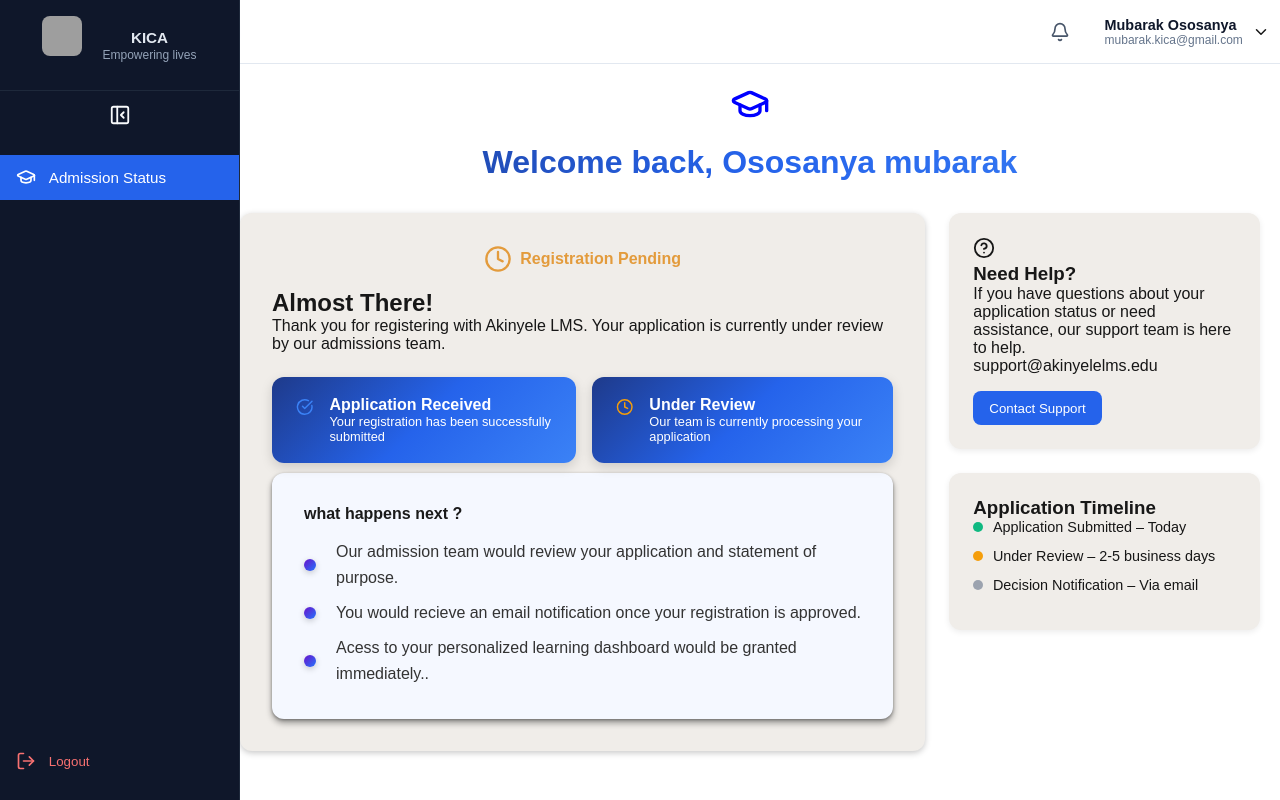
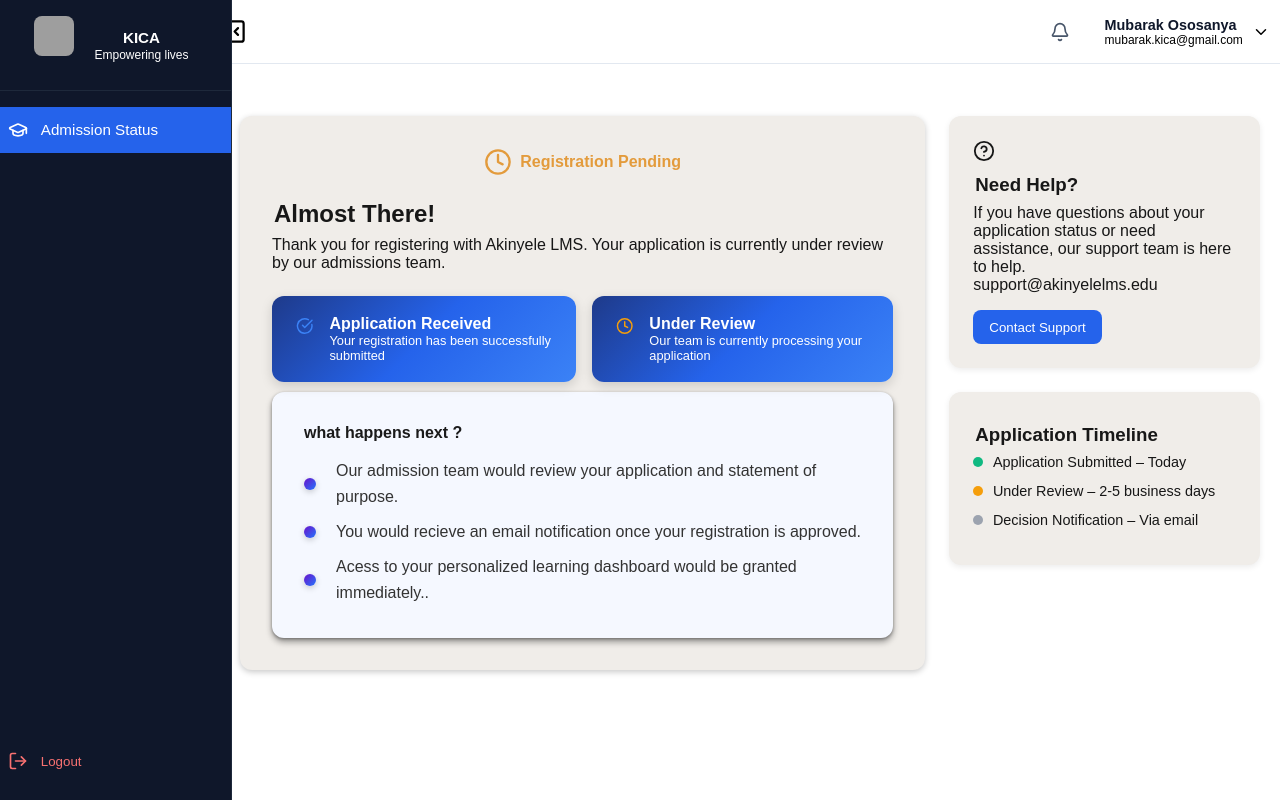
Before and after one commit to Viktorpeters/AkinyeleLms, a Next.js app: page /dashboard in a window 1280 px wide. Built offline with nearby package versions, Linux system fonts and the light colour scheme; grey boxes are pictures that could not be loaded.

Commit message:
updated code

```diff
--- a/src/app/(landing-page)/globals.css
+++ b/src/app/(landing-page)/globals.css
@@ -69,6 +69,7 @@ body {
   overflow-x: hidden;
   scroll-behavior: smooth;
   font-family: var(--font-poppins), sans-serif;
+  /* background: #000; */
 }
 
 body {
--- a/src/app/dashboard/dashboard.module.css
+++ b/src/app/dashboard/dashboard.module.css
@@ -28,6 +28,14 @@
   padding: 2rem;
   border-radius: 12px;
   box-shadow: 0 2px 6px rgba(0, 0, 0, 0.218);
+}
+
+.statusCard h2 {
+  padding: 8px 2px;
+}
+
+.sidebar h3 {
+  padding: 8px 2px;
 }
 
 .statusHeader {
--- a/src/app/dashboard/page.tsx
+++ b/src/app/dashboard/page.tsx
@@ -7,8 +7,8 @@ const Page = () => {
     <div>
       {/* Welcome Section */}
       <div className={styles.welcomecont}>
-        <GraduationCap color="blue" size={40} />
-        <h1>Welcome back, Ososanya mubarak</h1>
+        {/* <GraduationCap color="blue" size={40} /> */}
+        {/* <h1>Welcome back, Ososanya mubarak</h1> */}
         {/* <p>
           Lorem ipsum dolor sit amet consectetur, adipisicing elit. Animi
           ducimus odit eos aspernatur nisi!
--- a/src/components/DashHeader.module.css
+++ b/src/components/DashHeader.module.css
@@ -1,14 +1,15 @@
 .header {
   height: 64px;
-  background: #ffffff;
+  /* background: #ffffff; */
   border-bottom: 1px solid #e2e8f0;
+  color: black;
   display: flex;
   align-items: center;
   justify-content: space-between;
   /* padding: 0 1.5rem; */
   position: sticky;
   top: 0;
-  z-index: 999;
+  /* z-index: 999; */
 }
 
 
@@ -57,7 +58,7 @@
   top: 50%;
   left: 8px;
   transform: translateY(-50%);
-  color: #64748b;
+  /* color: #64748b; */
 }
 
 
@@ -115,7 +116,7 @@
 
 .userEmail {
   font-size: 0.75rem;
-  color: #64748b;
+  /* color: #64748b; */
 }
 
 /* DashHeader.module.css */
@@ -123,10 +124,10 @@
 .toggleBtn {
   background: none;
   border: none;
-  color: #f8fafc;
+  /* color: #f8fafc; */
   cursor: pointer;
   display: flex;
   align-items: center;
   justify-content: center;
-  margin-right: 1rem;
+  margin-right: 2rem;
 }
--- a/src/components/DashHeader.tsx
+++ b/src/components/DashHeader.tsx
@@ -23,7 +23,7 @@ const DashHeader: React.FC<DashHeaderProps> = ({ sidebarOpen, onToggle }) => {
       <div className={styles.left}>
         {/* Sidebar toggle button moved here */}
         <button className={styles.toggleBtn} onClick={onToggle}>
-          {sidebarOpen ? <PanelLeftClose size={22} /> : <PanelRightOpen size={22} />}
+          {sidebarOpen ? <PanelLeftClose color="black" size={27} /> : <PanelRightOpen color="black" size={27} />}
         </button>
 
         {/* Optional: logo/title */}
--- a/src/components/Sidebar.module.css
+++ b/src/components/Sidebar.module.css
@@ -1,12 +1,12 @@
 .sidebar {
   height: 100vh;
   background: #0f172a;
-  color: #f8fafc;
+  color: white;
   display: flex;
   flex-direction: column;
   position: fixed;
   top: 0;
-  left: 0;
+  left: -.5rem;
   transition: width 0.3s ease, transform 0.3s ease;
   overflow: hidden;
   border-right: 1px solid #1e293b;
@@ -41,7 +41,7 @@
 .subtitle {
   font-size: 0.75rem;
   font-weight: 400;
-  color: #94a3b8;
+  /* color: #94a3b8;  */
   margin-top: 2px;
   text-align: center;
 }
@@ -60,14 +60,15 @@
 .welcome {
   font-size: 0.95rem;
   font-weight: 600;
-  color: #e2e8f0;
+  /* color: #e2e8f0; */
   text-align: center;
 }
 
 .toggleBtn {
   background: none;
   border: none;
-  color: #f8fafc;
+  /* color: #f8fafc; */
+  color: black;
   margin: 0.8rem auto;
   cursor: pointer;
   display: flex;
@@ -105,6 +106,12 @@
   display: flex;
   align-items: center;
   justify-content: center;
+}
+
+
+
+.sidetoggle {
+  /* color: red; */
 }
 
 .label {
@@ -156,6 +163,12 @@
 }
  */
 
+
+
+ .toggleBtn {
+  display: none;
+ }
+
 /* Mobile only at 750px */
 @media (max-width: 750px) {
   .mobile {
--- a/src/components/Sidebar.tsx
+++ b/src/components/Sidebar.tsx
@@ -19,7 +19,7 @@ const Sidebar: React.FC<SidebarProps> = ({ isOpen, onToggle, isMobile }) => {
   const [activeTab, setActiveTab] = useState("Admission Status");
 
   const menuItems = [
-    { icon: <GraduationCap size={20} />, label: "Admission Status" },
+    { icon: <GraduationCap  size={20} />, label: "Admission Status" },
   ];
 
   return (
@@ -50,7 +50,7 @@ const Sidebar: React.FC<SidebarProps> = ({ isOpen, onToggle, isMobile }) => {
         </div>
 
         <button className={styles.toggleBtn} onClick={onToggle}>
-          {isOpen ? <PanelLeftClose size={22} /> : <PanelRightOpen size={22} />}
+          {isOpen ? <PanelLeftClose color="black" size={22} /> : <PanelRightOpen color="black" size={22} />}
         </button>
 
         <ul className={styles.menu}>
--- a/src/components/SidebarWrapper.tsx
+++ b/src/components/SidebarWrapper.tsx
@@ -3,6 +3,7 @@
 import { useState, useEffect } from "react";
 import Sidebar from "@/components/Sidebar";
 import DashHeader from "@/components/DashHeader";
+import styles from "./Sidebar.module.css"
 
 export default function SidebarWrapper({ children }: { children: React.ReactNode }) {
   const [sidebarOpen, setSidebarOpen] = useState(true);
@@ -19,7 +20,10 @@ export default function SidebarWrapper({ children }: { children: React.ReactNode
 
   return (
     <div style={{ display: "flex", height: "100vh" }}>
-      <Sidebar isOpen={sidebarOpen} onToggle={handleToggle} isMobile={isMobile} />
+      <div className={styles.sidetoggle}>
+
+      <Sidebar  isOpen={sidebarOpen} onToggle={handleToggle} isMobile={isMobile} />
+      </div>
 
       <div
         style={{
```
